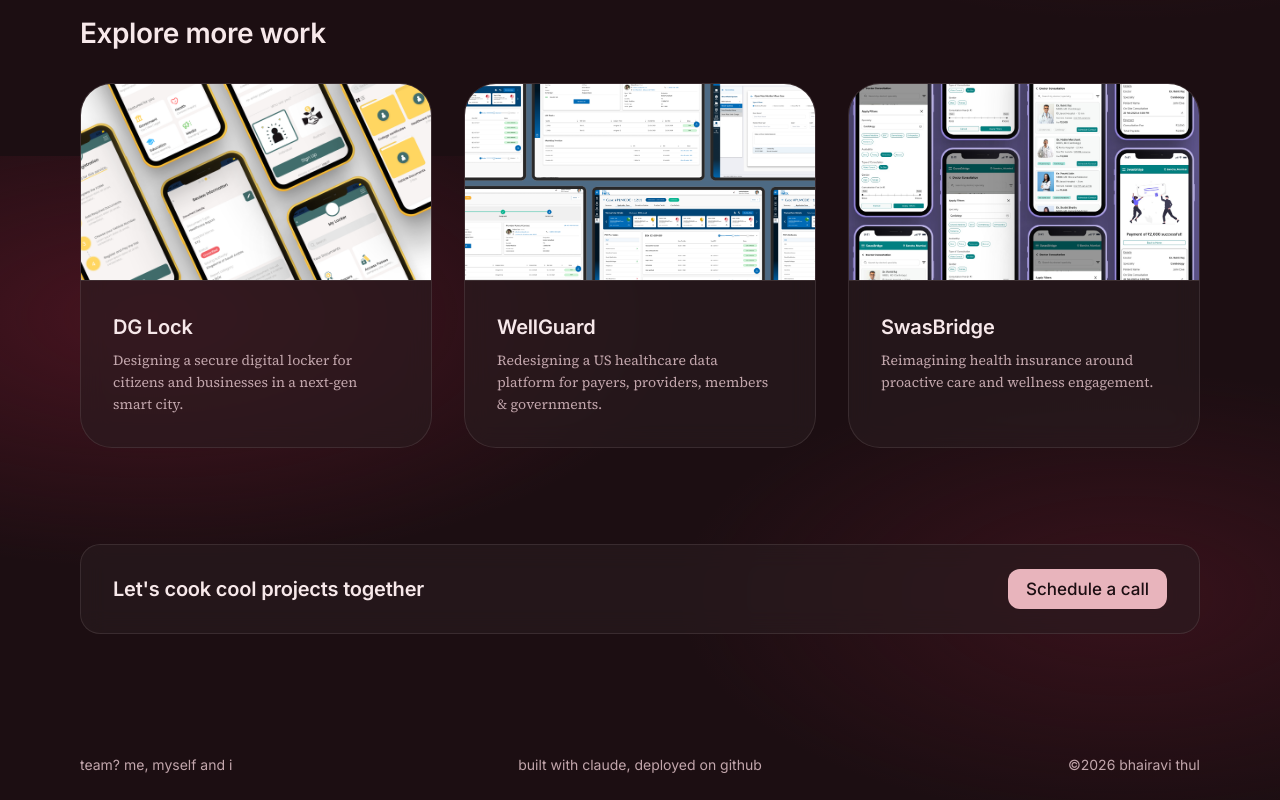
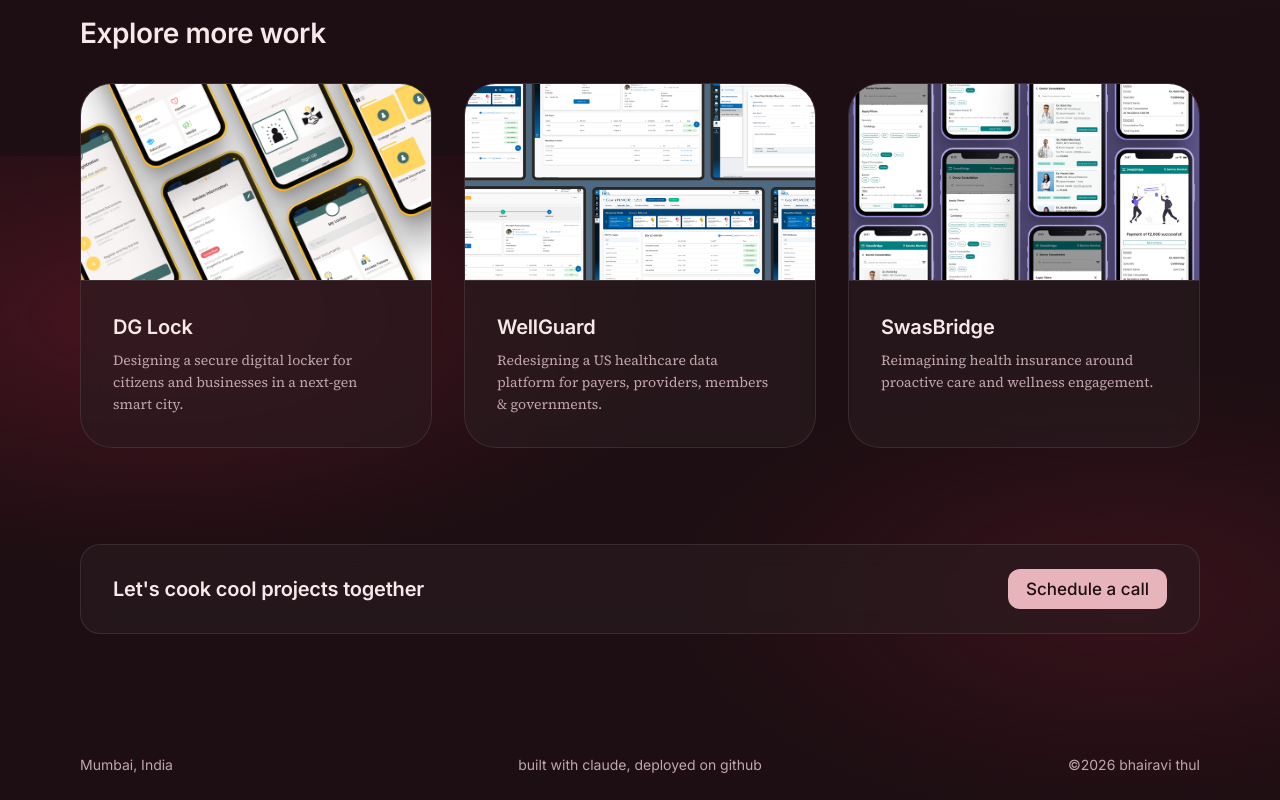
Before and after one commit to bhairavithul/bhairavithul.github.io, a plain HTML site: page tinker-village.html in a window 1280 px wide. Shown: the part 5444-6244 px from the top of the page. Drawn offline with Linux system fonts and the light colour scheme.

Commit message:
Update tinker-village.html

```diff
--- a/tinker-village.html
+++ b/tinker-village.html
@@ -146,7 +146,7 @@
 
 <footer class="site-footer">
   <div class="container site-footer__inner">
-    <span>team? me, myself and i</span>
+    <span>Mumbai, India</span>
     <span>built with claude, deployed on github</span>
     <span>©2026 bhairavi thul</span>
   </div>
```
